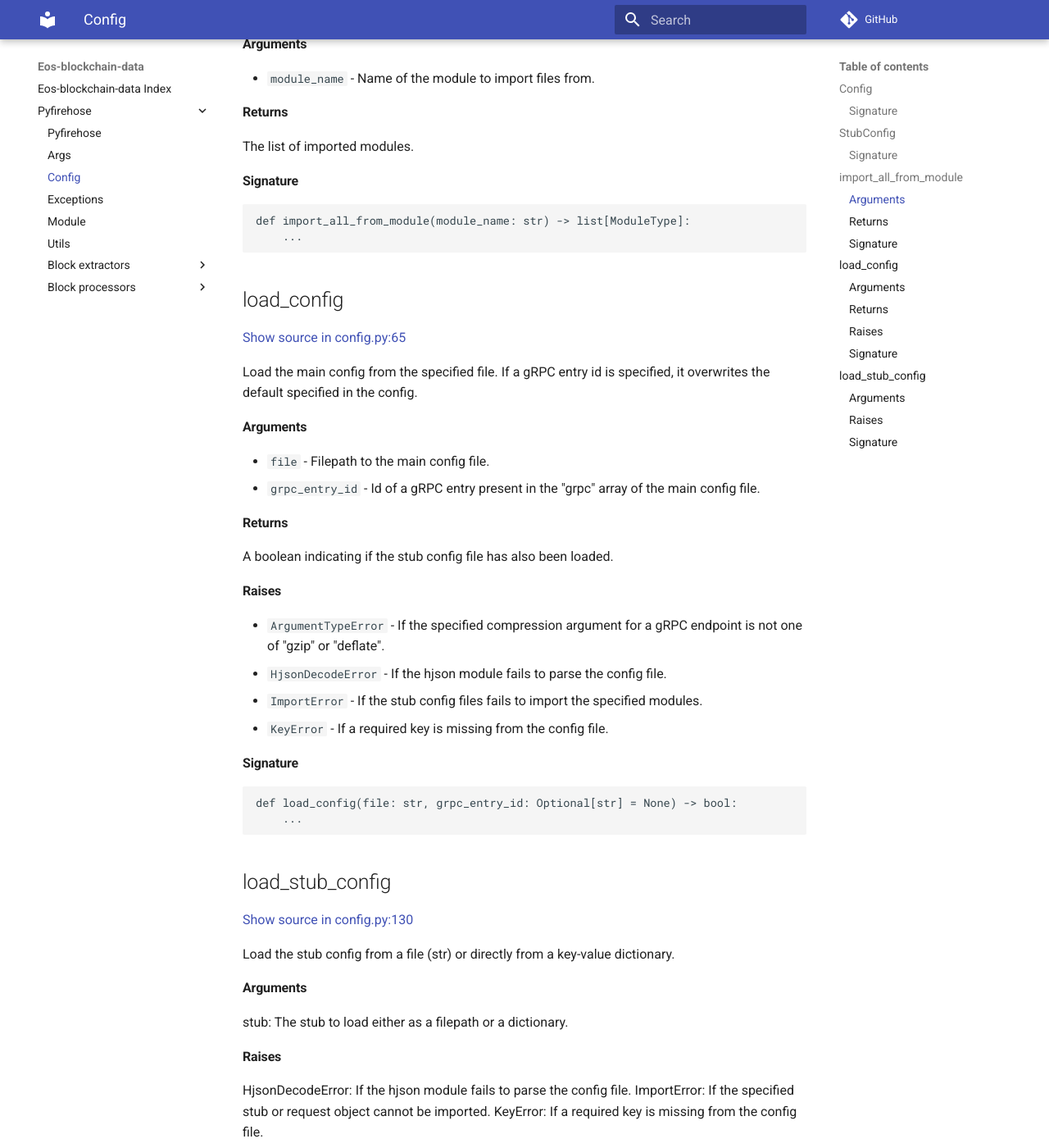
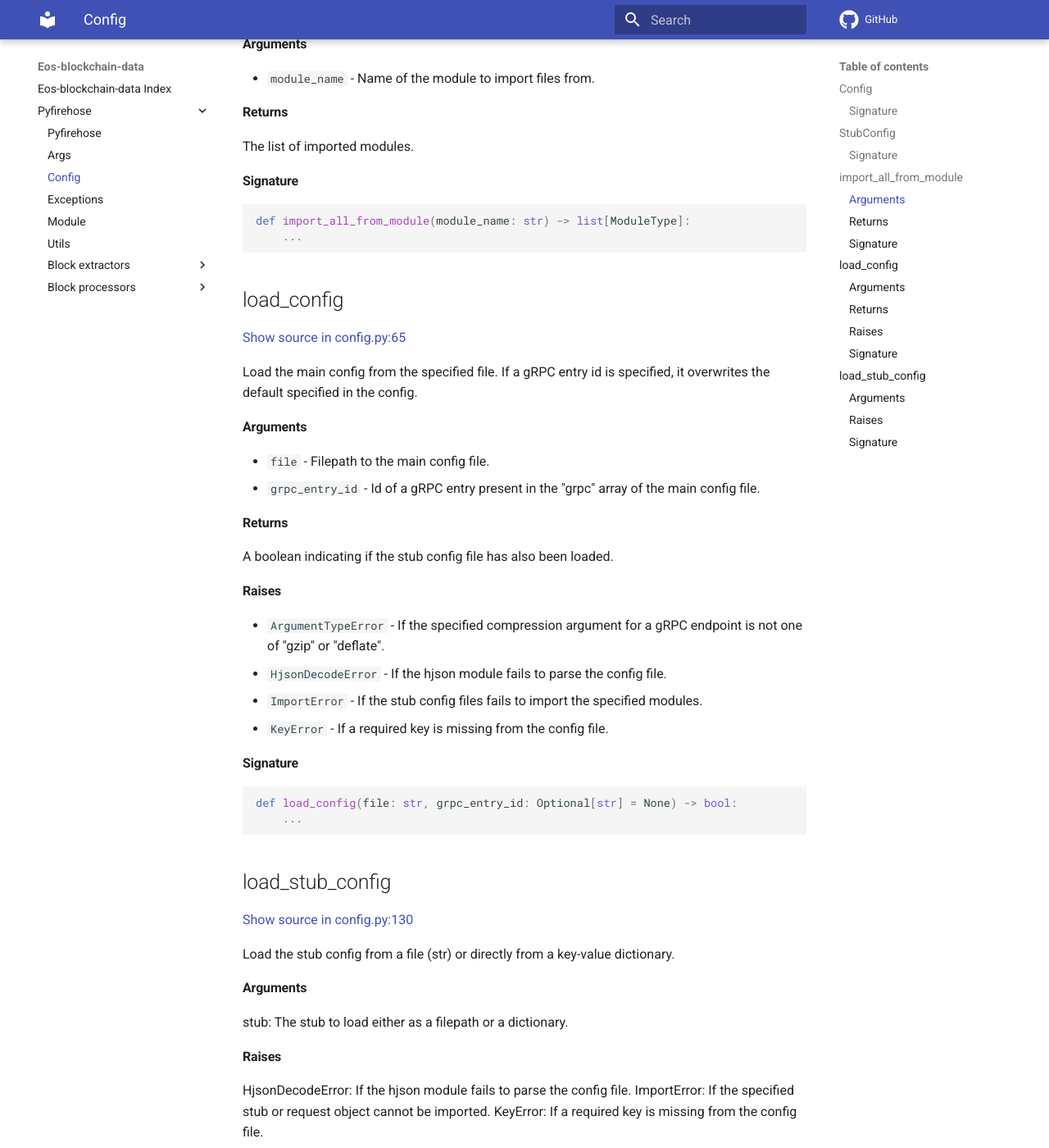
Before and after one commit to pinax-network/substreams_firehose, an MkDocs documentation site: the page built from docs/pyfirehose/config.md, in a window 1280 px wide and 1400 px high, scrolled down 1139 px. Shown: the whole window at 82% size. Built offline with MkDocs 1.6.1 and Material for MkDocs 9.7.7, drawn with Linux system fonts in a browser that asks for light colours; comment, search, counter and statistics services are not loaded; some of the changed text lies outside the part shown.

Commit message:
Update docs build config

```diff
--- a/mkdocs.yml
+++ b/mkdocs.yml
@@ -1,8 +1,18 @@
-site_name: "Eos-blockchain-data"
+docs_dir: "docs"
 repo_url: "https://github.com/Krow10/eos-blockchain-data"
 site_dir: "site/docs/"
-docs_dir: "docs"
+site_name: "Eos-blockchain-data"
+
+markdown_extensions:
+  - pymdownx.highlight:
+      anchor_linenums: true
+  - pymdownx.inlinehilite
+  - pymdownx.snippets
+  - pymdownx.superfences
 
 theme:
+  features:
+    - navigation.instant
+  icon:
+    repo: fontawesome/brands/github
   name: material
-  include_sidebar: true
```
Also changed, not shown: docs/pyfirehose/config.md (+4 -4 lines).
